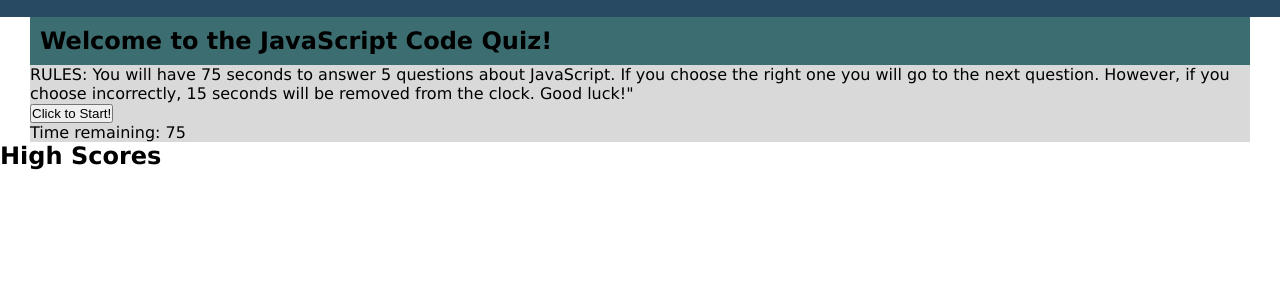
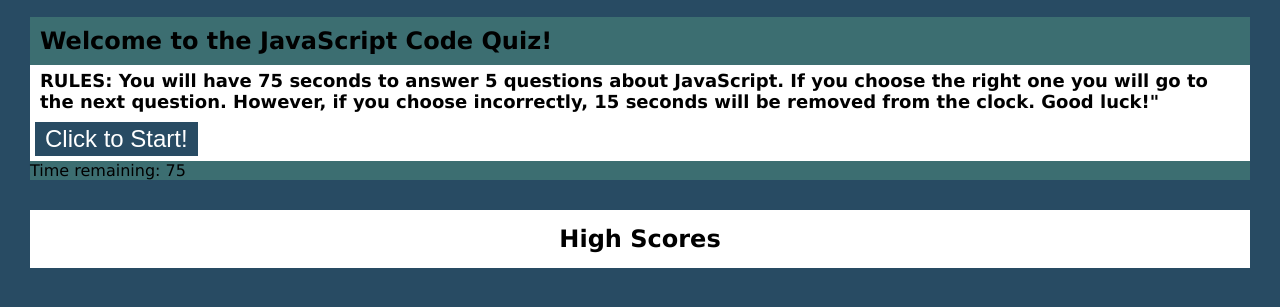
Before and after one commit to chriswein12/coding-quiz, a plain HTML site: page index.html in a window 1280 px wide. Shown: the part 61-368 px from the top of the page. Drawn offline with Linux system fonts and the light colour scheme.

Commit message:
Updated CSS

```diff
--- a/assets/style.css
+++ b/assets/style.css
@@ -14,6 +14,7 @@
 
 body {
     font-family: Verdana, Geneva, Tahoma, sans-serif;
+    background-color: var(--indigo-dye);
 }
 
 header {
@@ -49,7 +50,7 @@ header a:hover {
 main {
     display: flex;
     flex-direction: column;
-    background-color: var(--gainsboro);
+    background-color: var(--white);
     margin: 0 30px;
 }
 
@@ -57,7 +58,41 @@ main div {
 
 }
 
+button {
+    display: flex;
+    flex-direction: column;
+    background-color: var(--indigo-dye);
+    border: 0;
+    font-size: 24px;
+    margin: 5px;
+    padding:3px 10px;
+    color: #ffffff;
+
+
+}
+
 main div h2 {
     background-color: var(--ming);
     padding: 10px;
 }
+
+.text-content {
+    padding: 5px 10px;
+    font-size: 18px;
+    font-weight: bold;
+}
+
+.countdown {
+    background-color: var(--ming);
+}
+
+.high-score-container {
+    background-color: var(--white);
+    margin: 0 30px;
+}
+
+.high-score-container h2 {
+    text-align: center;
+    margin-top: 30px;
+    padding: 15px;
+}
--- a/index.html
+++ b/index.html
@@ -32,7 +32,7 @@
 
     </main>
 
-    <section>
+    <section class="high-score-container">
         <h2>High Scores</h2>
         <ol class="high-scores" id="high-scores">
 
```
